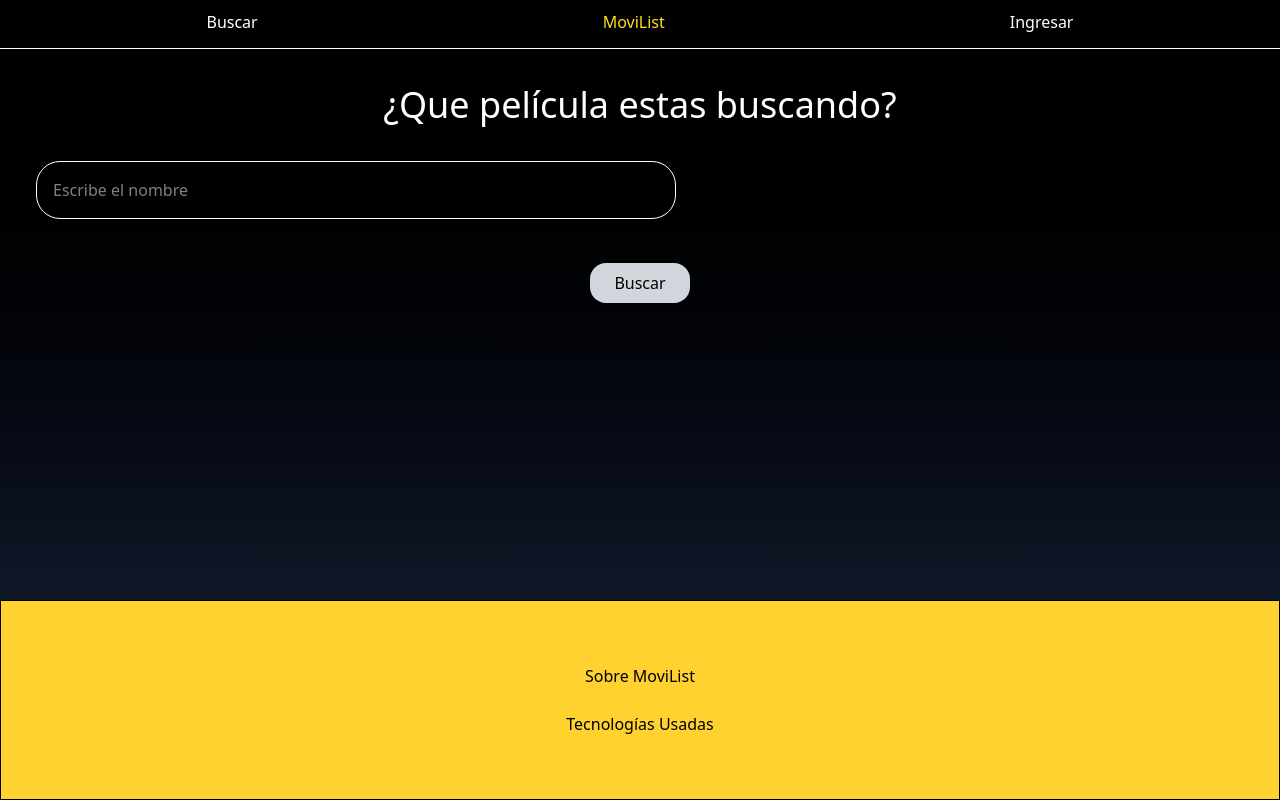
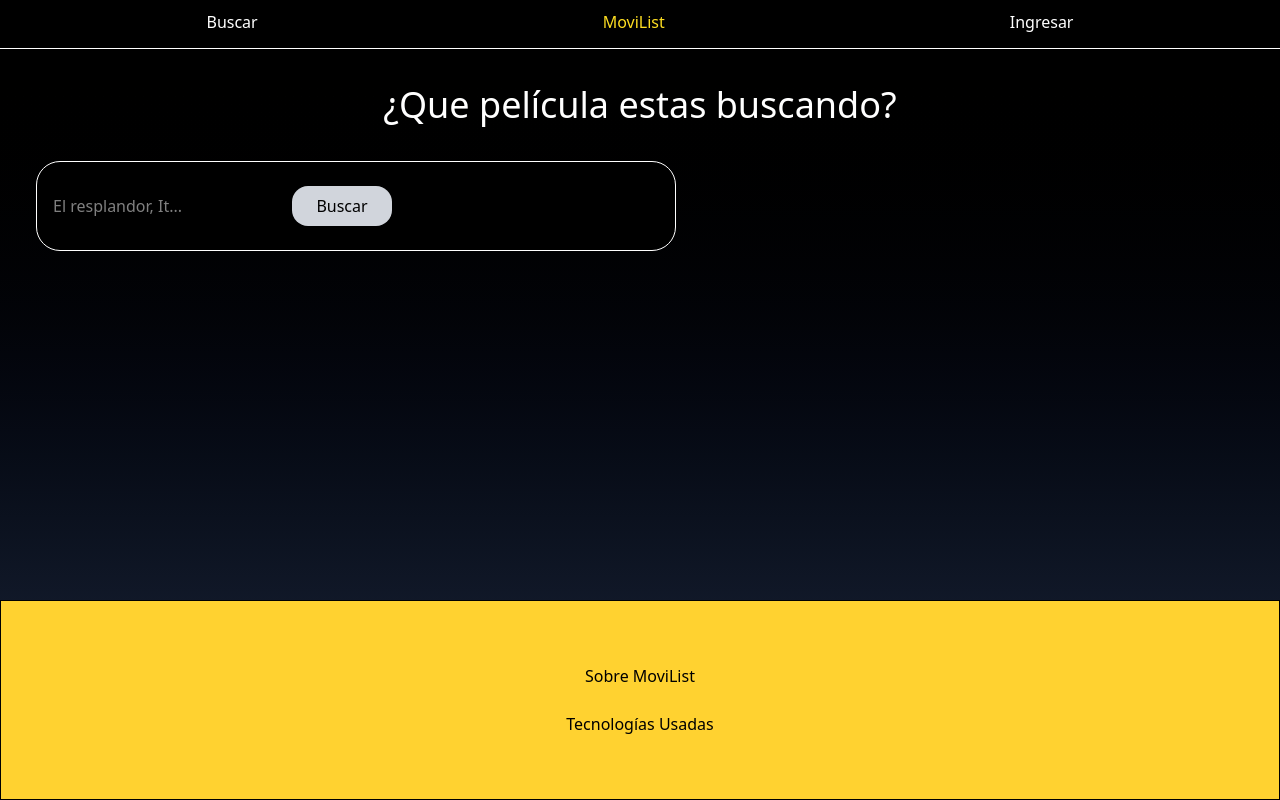
Before and after one commit to MariTufi505/MoviList, a React (Vite) app: page /Search in a window 1280 px wide. Built offline with nearby package versions, Linux system fonts and the light colour scheme; no server answers.

Commit message:
Arreglando nombres de componentes y mejorando Search

```diff
--- a/src/pages/Search.jsx
+++ b/src/pages/Search.jsx
@@ -1,22 +1,56 @@
+import { useState } from "react";
+import ButtonGrey from "../components/ButtonGrey";
 
 
 const Search = () => {
+  const [movieLooking, setMovieLooking] = useState("")
+
+  const [error, setError] = useState("")
+
+  const handleSubmit = (e) => {
+    e.preventDefault()
+
+    if (movieLooking.trim().length === 0) {
+       setError("Introduce el nombre de una pelicula");
+       return;
+     }
+
+    setError("");
+      console.log("Buscando:", movieLooking);
+  }
+
+
+
   return (
     <>
       <div className="text-white">
         <p className="flex justify-center text-4xl m-9 text-center">
           ¿Que película estas buscando?
         </p>
-        <div className="bg-black border border-white sm:w-1/2 w-3/4  p-4 m-9 h-1/2 rounded-3xl">
-          <input type="text" placeholder="Escribe el nombre"></input>
+        <div className="bg-black border  sm:w-1/2 w-3/4  p-4 m-9 h-1/2 rounded-3xl">
+          <form id="Movie" onSubmit={handleSubmit}>
+            <input
+              type="text"
+              id="Movie"
+              value={movieLooking}
+              placeholder="El resplandor, It..."
+              onChange={(e) => setMovieLooking(e.target.value)}
+            />
+            <button
+              type="submit"
+              value="Movie"
+              className="cursor-pointer bg-gray-300 rounded-2xl p-2 w-25 m-2 text-black"
+            >
+              Buscar
+            </button>
+          </form>
+          {error && (
+            <p className="text-red-500 mt-3 text-center font-semibold">
+              {error}
+            </p>
+          )}
         </div>
-        <div className="flex justify-center">
-          <input
-            type="submit"
-            value="Buscar"
-            className="cursor-pointer bg-gray-300 rounded-2xl p-2 w-25 m-2 text-black"
-          ></input>
-        </div>
+        <div className="flex justify-center"></div>
       </div>
     </>
   );
--- a/src/pages/SignUp.jsx
+++ b/src/pages/SignUp.jsx
@@ -1,9 +1,36 @@
 import React from 'react'
+import ButtonGrey from '../components/ButtonGrey';
 
 const SignUp = () => {
   return (
-    <div>SignUp</div>
-  )
+    <>
+      <p className="pt-5 text-center text-4xl">Creac Cuenta</p>
+      <div className="bg-black border border-white w-auto p-4 m-9 h-1/2 rounded-3xl">
+        <input
+          type="email"
+          placeholder="Escribe tu mail..."
+          className="text-white"
+        ></input>
+      </div>
+      <div className="bg-black border border-white w-auto p-4 m-9 h-1/2 text-white rounded-3xl ">
+        <input type="password" placeholder="Y la contraseña..."></input>
+      </div>
+      <div className="flex justify-center">
+        <ButtonGrey>
+          <a href="/">Confirmar</a>
+        </ButtonGrey>
+        <ButtonGrey>
+          <a href="/">Volver</a>
+        </ButtonGrey>
+      </div>
+      <a
+        href="/SignIn"
+        className="flex justify-center text-xl pb-6 pt-5 text-white"
+      >
+        ¿Tienes una cuenta? Inicia Sesión
+      </a>
+    </>
+  );
 }
 
 export default SignUp
--- /dev/null
+++ b/src/pages/VerifyMail.jsx
@@ -0,0 +1,9 @@
+import React from 'react'
+
+const VerifyMail = () => {
+  return (
+    <div>VerifyMail</div>
+  )
+}
+
+export default VerifyMail
--- a/src/routes/AppRoutes.jsx
+++ b/src/routes/AppRoutes.jsx
@@ -5,6 +5,9 @@ import SignIn from "../pages/SignIn";
 import Search from '../pages/Search'
 import Review from "../pages/Review";
 import Selectedmovie from "../pages/SelectedMovie";
+import SignUp from "../pages/SignUp";
+import VerifyMail from "../pages/VerifyMail";
+import SendMail from "../pages/SendMail";
 
 const AppRoutes = () => {
   return (
@@ -12,6 +15,9 @@ const AppRoutes = () => {
       <Route path="/" element={<Layout />}>
         <Route index element={<HomePage />} />
         <Route path="SignIn" element={<SignIn />} />
+        <Route path="SignUp" element={<SignUp />} />
+        <Route path="VerifyMail" element={<VerifyMail />} />
+        <Route path="SenMail" element={<SendMail />} />
         <Route path="Selectedmovie" element={<Selectedmovie />} />
         <Route path="Search" element={<Search />} />
         <Route path="Review" element={<Review />} />
```
